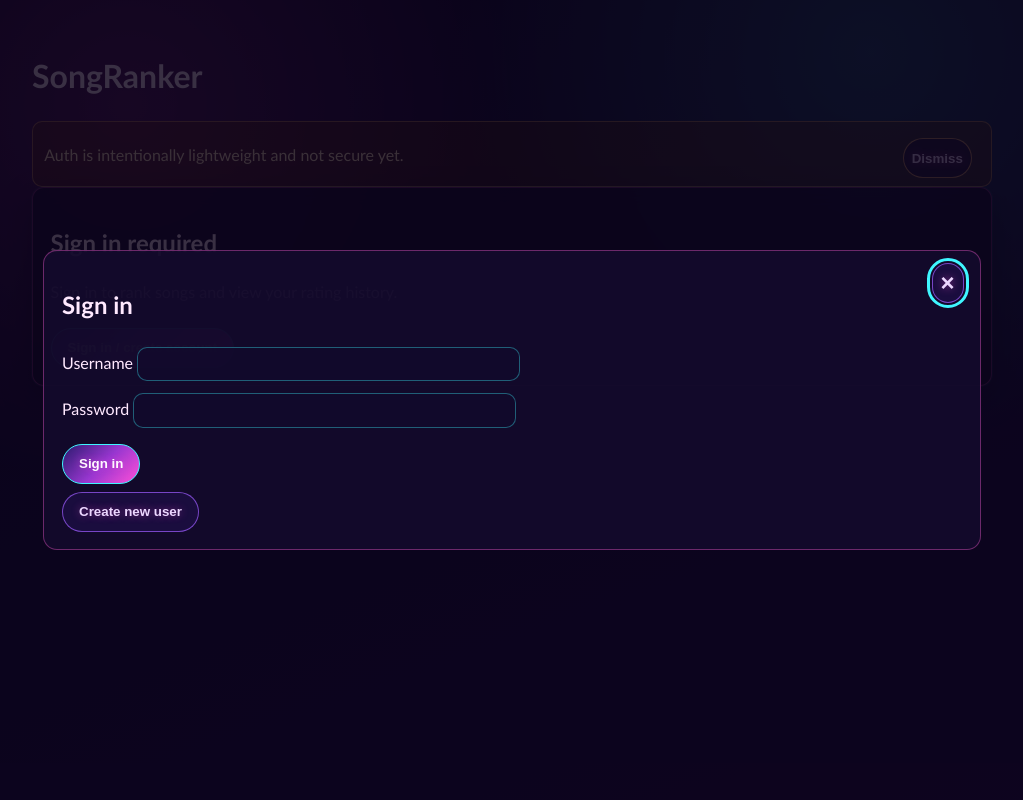
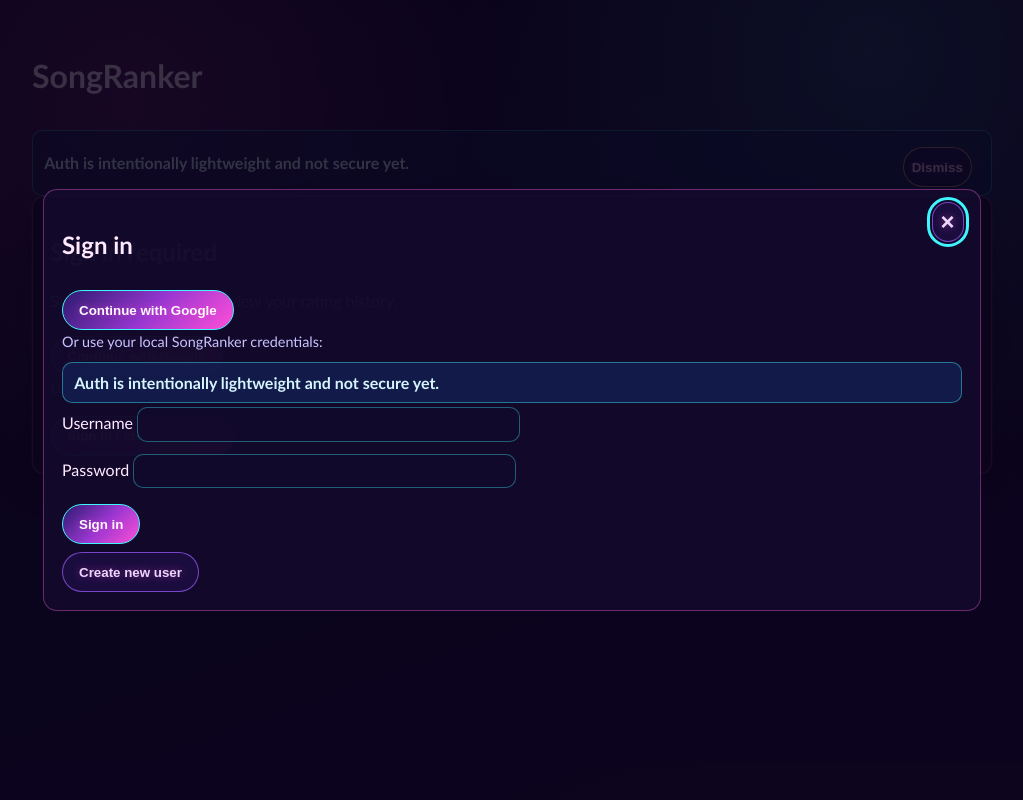
Before and after one commit to tyighter/songranker, a FastAPI app: page / in a window 1280 px wide. Shown: the whole page, without its empty margins (128-1151 px from the left). Run offline with FastAPI, Linux system fonts and the light colour scheme; tables that the repository leaves empty hold one stand-in row (values such as "Sample post"); parts of the project's set-up code (start-up, migrations or seed data) failed here and were passed over.

Commit message:
Add Google auth UI affordances and callback notices

```diff
--- a/app/main.py
+++ b/app/main.py
@@ -13,7 +13,7 @@ from datetime import datetime, timedelta, timezone
 from logging.handlers import TimedRotatingFileHandler
 from pathlib import Path
 from typing import Any
-from urllib.parse import quote, urlencode, urljoin
+from urllib.parse import quote, unquote, urlencode, urljoin
 from urllib.request import Request, urlopen
 from xml.etree import ElementTree
 
@@ -1360,6 +1360,28 @@ def signin_page(request: StarletteRequest, db: Session = Depends(get_db)):
     return RedirectResponse(url="/", status_code=303)
 
 
+def _friendly_auth_message(auth_error: str | None, detail: str | None) -> tuple[str, str]:
+    if not auth_error:
+        return ("Auth is intentionally lightweight and not secure yet.", "status-info")
+
+    detail_text = unquote(detail).strip() if detail else ""
+    messages: dict[str, str] = {
+        "google_consent_denied": "Google sign-in was canceled. You can try again or use username/password.",
+        "google_auth_error": "Google sign-in could not be completed. Please try again.",
+        "google_state_missing": "Your Google sign-in session expired. Please start sign-in again.",
+        "google_state_mismatch": "Google sign-in verification failed. Please retry from this device.",
+        "google_missing_code": "Google sign-in response was incomplete. Please try again.",
+        "google_nonce_mismatch": "Google sign-in could not be verified securely. Please try again.",
+        "google_link_confirmation_required": "We found a matching email. Confirm linking by signing in again with Google.",
+        "google_duplicate_link_conflict": "This Google account is already linked to another SongRanker user.",
+        "google_invalid_token": "Google sign-in failed token validation. Please try again.",
+    }
+    base_message = messages.get(auth_error, "Authentication could not be completed. Please try again.")
+    if detail_text:
+        base_message = f"{base_message} ({detail_text})"
+    return (base_message, "status-error")
+
+
 @app.get("/", response_class=HTMLResponse)
 def index(request: StarletteRequest, db: Session = Depends(get_db)):
     session = _current_session(db, request)
@@ -1375,6 +1397,17 @@ def index(request: StarletteRequest, db: Session = Depends(get_db)):
             db.query(RatingScore.id).filter(RatingScore.user_id == current_user.id).first() is not None
         )
         show_onboarding_helper = not (has_pairwise_votes or has_rating_scores)
+    auth_error = request.query_params.get("auth_error")
+    auth_detail = request.query_params.get("detail")
+    auth_notice, auth_notice_class = _friendly_auth_message(auth_error, auth_detail)
+    google_identity_linked = False
+    if current_user is not None:
+        google_identity_linked = (
+            db.query(UserIdentity.id)
+            .filter(UserIdentity.user_id == current_user.id, UserIdentity.provider == "google")
+            .first()
+            is not None
+        )
     users = db.query(User).order_by(User.username.asc()).all()
 
     return templates.TemplateResponse(
@@ -1386,8 +1419,14 @@ def index(request: StarletteRequest, db: Session = Depends(get_db)):
             "current_user": current_user,
             "is_authenticated": current_user is not None,
             "show_onboarding_helper": show_onboarding_helper,
+            "google_identity_linked": google_identity_linked,
+            "google_auth_available": bool(
+                settings.google_client_id and settings.google_client_secret and settings.google_redirect_uri
+            ),
+            "local_signin_enabled": True,
             "users": users,
-            "notice": "Auth is intentionally lightweight and not secure yet.",
+            "notice": auth_notice,
+            "notice_class": auth_notice_class,
         },
     )
 
--- a/app/templates/index.html
+++ b/app/templates/index.html
@@ -25,7 +25,7 @@
       {% endif %}
     </header>
 
-    <div class="warning warning-dismissible" id="auth-warning-banner">
+    <div class="warning warning-dismissible {{ notice_class or 'status-info' }}" id="auth-warning-banner">
       <p>{{ notice }}</p>
       <button type="button" class="btn-ghost warning-dismiss-btn" id="dismiss-auth-warning" aria-label="Dismiss auth warning">Dismiss</button>
     </div>
@@ -34,6 +34,12 @@
     <section class="panel">
       <h2>Sign in required</h2>
       <p>Sign in to rank songs and view your rating history.</p>
+      <form method="get" action="/api/auth/google/start">
+        <button type="submit" class="btn-primary">Continue with Google</button>
+      </form>
+      {% if local_signin_enabled %}
+      <p class="helper-text">Local username/password sign-in is still available as a fallback.</p>
+      {% endif %}
       <button type="button" id="open-signin-modal" class="btn-primary">Sign in / create account</button>
     </section>
     {% endif %}
@@ -83,6 +89,22 @@
                 <button type="submit" class="btn-secondary">Sign out</button>
               </form>
               <button id="reset-personal-rankings-btn" type="button" class="btn-danger">Reset personal rankings</button>
+            </div>
+            <h3>Linked accounts</h3>
+            <p class="helper-text">Connect external logins while keeping a fallback sign-in method.</p>
+            <p>Google: <strong>{% if google_identity_linked %}Linked{% else %}Not linked{% endif %}</strong></p>
+            <div class="inline-forms">
+              {% if not google_identity_linked %}
+              <form method="get" action="/api/auth/google/start">
+                <button type="submit" class="btn-primary">Link Google account</button>
+              </form>
+              {% else %}
+              <form method="post" action="/api/auth/unlink-provider" id="unlink-google-form">
+                <input type="hidden" name="provider" value="google" />
+                <label><input type="checkbox" id="unlink-google-confirm" required /> I confirm I still have a fallback login method.</label>
+                <button type="submit" class="btn-ghost">Unlink Google account</button>
+              </form>
+              {% endif %}
             </div>
             <h3>Switch user</h3>
             <form method="post" action="/api/auth/switch-user">
@@ -354,6 +376,13 @@
     <div class="modal" role="dialog" aria-modal="true" aria-labelledby="signin-modal-title">
       <button type="button" class="modal-close btn-ghost" id="close-signin-modal" aria-label="Close sign-in dialog">×</button>
       <h2 id="signin-modal-title">Sign in</h2>
+      <form method="get" action="/api/auth/google/start">
+        <button type="submit" class="btn-primary">Continue with Google</button>
+      </form>
+      {% if local_signin_enabled %}
+      <p class="helper-text">Or use your local SongRanker credentials:</p>
+      {% endif %}
+      <p id="signin-modal-status" class="status-info status-hidden" aria-live="polite"></p>
       <form method="post" action="/api/auth/signin">
         <label>Username <input type="text" name="username" required /></label>
         <label>Password <input type="password" name="password" required /></label>
@@ -388,6 +417,7 @@
     let closeHeaderMenu = () => {};
     const authWarningBanner = document.getElementById("auth-warning-banner");
     const dismissAuthWarningBtn = document.getElementById("dismiss-auth-warning");
+    const signinModalStatusEl = document.getElementById("signin-modal-status");
     const AUTH_WARNING_DISMISSED_KEY = "songranker_auth_warning_dismissed";
 
     function rememberOverlayOpener(overlayId) {
@@ -514,6 +544,14 @@
 
     function initializeAuthWarningBanner() {
       if (!authWarningBanner || !dismissAuthWarningBtn) return;
+      if (!isAuthenticated && signinModalStatusEl) {
+        const message = authWarningBanner.querySelector("p")?.textContent?.trim() || "";
+        const isError = authWarningBanner.className.includes("status-error");
+        if (message) {
+          signinModalStatusEl.textContent = message;
+          signinModalStatusEl.className = isError ? "status-error" : "status-info";
+        }
+      }
       let isDismissed = false;
       try {
         isDismissed = window.localStorage.getItem(AUTH_WARNING_DISMISSED_KEY) === "true";
--- a/app/templates/signin.html
+++ b/app/templates/signin.html
@@ -15,6 +15,10 @@
 
     <section class="panel">
       <h2>Sign in</h2>
+      <form method="get" action="/api/auth/google/start">
+        <button type="submit" class="btn-primary">Continue with Google</button>
+      </form>
+      <p class="helper-text">Prefer your Google account? Use it here, or sign in locally below.</p>
       <form method="post" action="/api/auth/signin" id="signin-form">
         <label>Username <input type="text" name="username" required /></label>
         <p class="helper-text">Use the username you created (letters, numbers, underscore, or dash).</p>
@@ -60,7 +64,7 @@
     const globalNotice = document.getElementById("signin-global-notice");
     if (globalNotice) {
       const notice = globalNotice.textContent || "";
-      const looksLikeError = /error|invalid|failed|unable|missing/i.test(notice);
+      const looksLikeError = /error|invalid|failed|unable|missing|denied|expired|mismatch/i.test(notice);
       const targetStatus = looksLikeError
         ? document.getElementById("signin-status")
         : document.getElementById("create-user-status");
```
